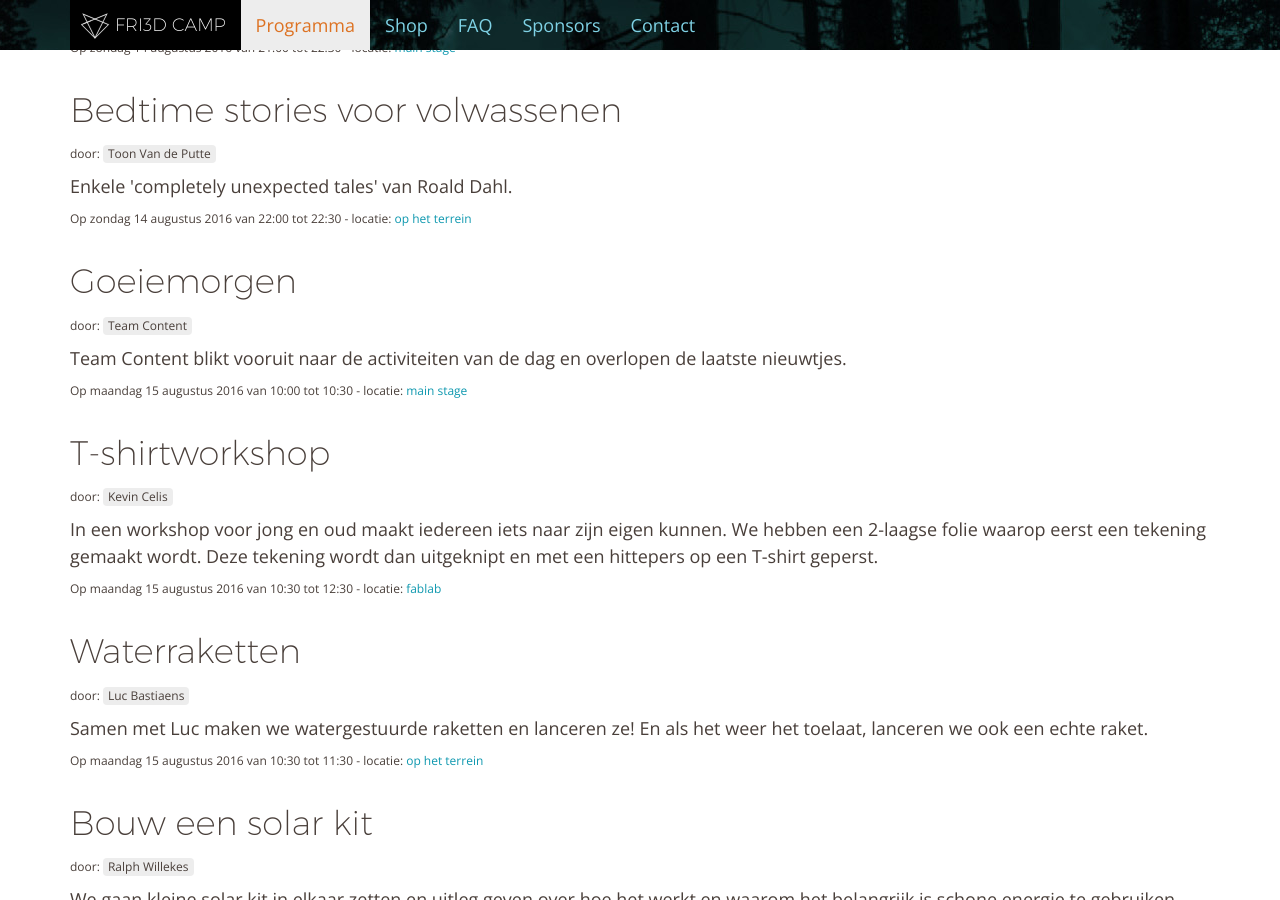
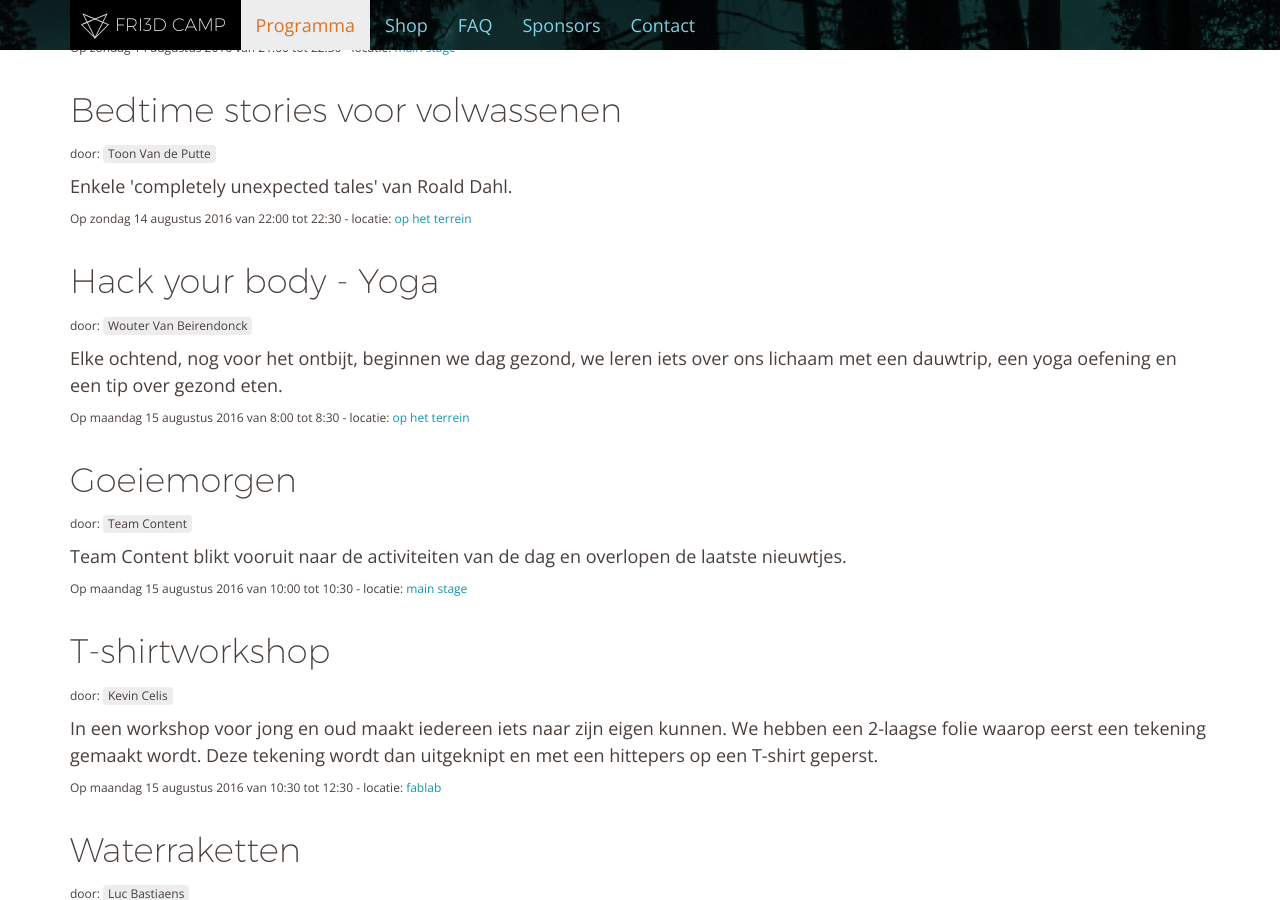
Before and after one commit to Fri3dCamp/fri3dweb2016, a Jekyll site: the page built from programma/index.md, in a window 1280 px wide and 900 px high, scrolled down 9617 px. Built offline with Jekyll 4.4.1, drawn with Linux system fonts in a browser that asks for light colours; nearby versions of some CDN libraries.

Commit message:
added second installation of yoga

```diff
--- a/_data/activities.json
+++ b/_data/activities.json
@@ -718,6 +718,20 @@
     }
   },
   {
+    "hidetiming": true,
+    "type": "workshop",
+    "track": "op het terrein",
+    "speakers": [ "Wouter Van Beirendonck" ],
+    "title": "Hack your body - Yoga",
+    "description": "Elke ochtend, nog voor het ontbijt, beginnen we dag gezond, we leren iets over ons lichaam met een dauwtrip, een yoga oefening en een tip over gezond eten.",
+    "timing": {
+      "day"  : "maandag",
+      "date"  : "15 augustus 2016",
+      "start": "8:00",
+      "end"  : "8:30"
+    }
+  },
+  {
     "type"  : "orga",
     "track" : "main stage",
     "speakers": [ "Team Content" ],
```
